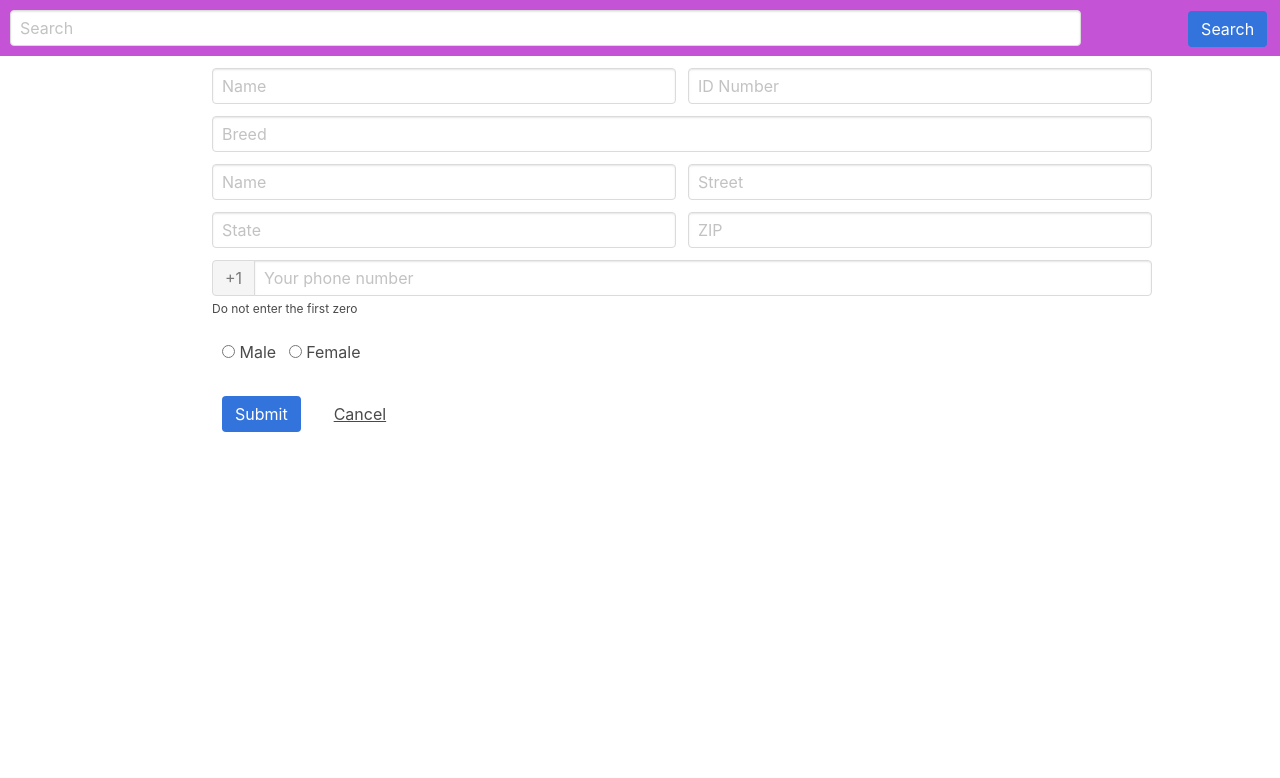
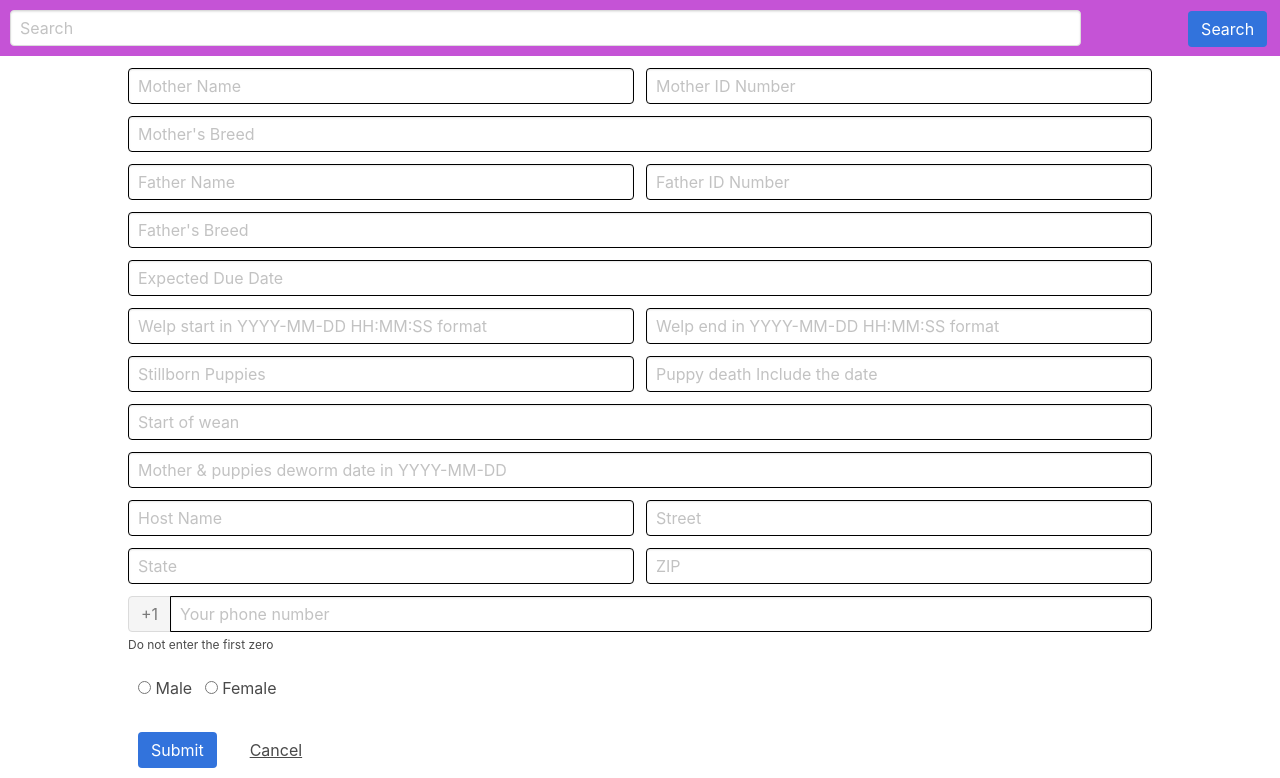
Before and after one commit to mitchellkulak/PawsOnCall, a PHP site: page /create.html in a window 1280 px wide. Shown: the part 80-858 px from the top of the page. Before the commit the page ends 512 px from the top, so only its background shows below. Run offline with PHP 8.4, Linux system fonts and the light colour scheme; some libraries are stand-ins or nearby versions.

Commit message:
updated create.html to take in all reasonable info

```diff
--- a/create.html
+++ b/create.html
@@ -48,74 +48,163 @@
 	</div>
 <!--sarchbar and button-->
 
+<!--mothers name, breed and id-->
 <div class="center">
   <div class="field is-horizontal">
-    <div class="field-label is-normal">
-      <label class="label">Mother</label>
-    </div>
     <div class="field-body">
       <div class="field">
         <p class="control is-expanded">
-          <input class="input" type="text" placeholder="Name">
+          <input class="input create" type="text" placeholder="Mother Name" id="motherName">
         </p>
       </div>
       <div class="field">
         <p class="control is-expanded">
-          <input class="input" type="text" placeholder="ID Number">
+          <input class="input create" type="text" placeholder="Mother ID Number" id="motherIdNum">
         </p>
       </div>
     </div>
   </div>
 
 <div class="field is-horizontal">
-    <div class="field-label is-normal">
-    </div>
   <div class="field-body">
     <div class="field">
       <p class="control is-expanded">
-          <input class="input" type="text" placeholder="Breed">
+        <input class="input create" type="text" placeholder="Mother's Breed" id=motherBreed>
+      </p>
+    </div>
+  </div>
+</div>
+<!--mothers name, breed and id-->
+
+<!--fathers name, breed and id-->
+  <div class="field is-horizontal">
+    <div class="field-body">
+      <div class="field">
+        <p class="control is-expanded">
+          <input class="input create" type="text" placeholder="Father Name" id="fatherName">
+        </p>
+      </div>
+      <div class="field">
+        <p class="control is-expanded">
+          <input class="input create" type="text" placeholder="Father ID Number" id="fatherIdNum">
         </p>
       </div>
     </div>
   </div>
 
   <div class="field is-horizontal">
-    <div class="field-label is-normal">
-      <label class="label">Host</label>
+    <div class="field-body">
+      <div class="field">
+        <p class="control is-expanded">
+          <input class="input create" type="text" placeholder="Father's Breed" id="fatherBreed">
+        </p>
       </div>
+    </div>
+  </div>
+<!--fathers name, breed and id-->
+
+<!--Expected due date-->
+<div class="field is-horizontal">
+  <div class="field-body">
+    <div class="field">
+      <p class="control is-expanded">
+        <input class="input create" type="text" placeholder="Expected Due Date" id="expectedDueDate">
+      </p>
+    </div>
+  </div>
+</div>
+<!--Expected due date-->
+
+<!--welp start and end date-->
+<div class="field is-horizontal">
+  <div class="field-body">
+    <div class="field">
+      <p class="control is-expanded">
+        <input class="input create" type="text" placeholder="Welp start in YYYY-MM-DD HH:MM:SS format" id="welpStart">
+      </p>
+    </div>
+    <div class="field">
+      <p class="control is-expanded">
+        <input class="input create" type="text" placeholder="Welp end in YYYY-MM-DD HH:MM:SS format" id="welpEnd">
+      </p>
+    </div>
+  </div>
+</div>
+<!--welp start and end date-->
+
+<!--welp start and end date-->
+<div class="field is-horizontal">
+  <div class="field-body">
+    <div class="field">
+      <p class="control is-expanded">
+        <input class="input create" type="text" placeholder="Stillborn Puppies" id="stillborn">
+      </p>
+    </div>
+    <div class="field">
+      <p class="control is-expanded">
+        <input class="input create" type="text" placeholder="Puppy death Include the date" id="puppyDeaths">
+      </p>
+    </div>
+  </div>
+</div>
+<!--welp start and end date-->
+
+<!--deworm date-->
+<div class="field is-horizontal">
+  <div class="field-body">
+    <div class="field">
+      <p class="control is-expanded">
+        <input class="input create" type="text" placeholder="Start of wean" id="weanDate">
+      </p>
+    </div>
+  </div>
+</div>
+<!--deworm date-->
+
+<!--deworm date-->
+<div class="field is-horizontal">
+  <div class="field-body">
+    <div class="field">
+      <p class="control is-expanded">
+        <input class="input create" type="text" placeholder="Mother & puppies deworm date in YYYY-MM-DD " id="dewormDate">
+      </p>
+    </div>
+  </div>
+</div>
+<!--deworm date-->
+
+<!--host information-->
+  <div class="field is-horizontal">
     <div class="field-body">
       <div class="field">
         <p class="control">
-          <input class="input" type="text" placeholder="Name">
+          <input class="input create" type="text" placeholder="Host Name" id="hostName">
         </p>
       </div>
       <div class="field">
         <p class="control">
-          <input class="input" type="text" placeholder="Street">
+          <input class="input create" type="text" placeholder="Street" id="street">
         </p>
       </div>
     </div>
   </div>
 
   <div class="field is-horizontal">
-    <div class="field-label is-normal">
-    </div>
     <div class="field-body">
       <div class="field">
         <p class="control is-expanded">
-          <input class="input" type="text" placeholder="State">
+          <input class="input create" type="text" placeholder="State" id="state">
         </p>
       </div>
       <div class="field">
         <p class="control is-expanded">
-          <input class="input" type="text" placeholder="ZIP">
+          <input class="input create" type="text" placeholder="ZIP" id="zip">
         </p>
       </div>
     </div>
   </div>
 
   <div class="field is-horizontal">
-    <div class="field-label"></div>
     <div class="field-body">
       <div class="field is-expanded">
         <div class="field has-addons">
@@ -125,26 +214,24 @@
             </a>
           </p>
           <p class="control is-expanded">
-            <input class="input" type="tel" placeholder="Your phone number">
+            <input class="input create" type="tel" placeholder="Your phone number" id="phoneNum">
           </p>
         </div>
         <p class="help">Do not enter the first zero</p>
       </div>
     </div>
   </div>
+<!--host information-->
 
   <div class="field is-horizontal">
-    <div class="field-label">
-      <label class="label">Gender</label>
-    </div>
     <div class="field-body">
       <div class="field is-narrow">
-        <div class="control" style="background-color: #ffffff">
+        <div class="control create">
           <label class="radio">
             <input type="radio" name="member">
             Male
           </label>
-          <label class="radio">
+          <label class="radio create">
             <input type="radio" name="member">
             Female
           </label>
@@ -154,14 +241,12 @@
   </div>
 
   <div class="field is-horizontal">
-    <div class="field-label">
+    <div class="field-body">
+      <div class="control create">
+      <button class="button is-link" id="submitButton">Submit</button>
     </div>
-    <div class="field-body">
-      <div class="control" style="background-color: #ffffff">
-      <button class="button is-link">Submit</button>
-    </div>
-    <div class="control" style="background-color: #ffffff">
-      <button class="button is-text">Cancel</button>
+    <div class="control create">
+      <button class="button is-text" id="cancelButton">Cancel</button>
     </div>
     </div>
   </div>
--- a/pawscustom.css
+++ b/pawscustom.css
@@ -126,7 +126,8 @@ input.input.create{
 }
 
 .center{
-    width: 90%;
+	margin: auto;
+    width: 80%;
 }
 
 div.buttons{
@@ -167,3 +168,11 @@ label.label{
 .mother{
 	padding: 12px;
 }
+
+input.create{
+	border: 1px solid black;
+}
+
+div.control.create{
+	background: #ffffff;
+}
--- a/puppies.html
+++ b/puppies.html
@@ -82,10 +82,10 @@
 
 				<!--mother name & litter select-->
 				<article class="tile is-child notification is-primary is-12">
-          <p class="title">Ein</p>
+          <p class="title" id="dogNameDiv">dog name</p>
 		  		  <p class="subtitle">
 							<div class="dropdown">
-							<button onclick="myFunction()" class="dropbtn">Select Litter</button>
+							<button onclick="myFunction()" class="dropbtn" id="litterNameDiv">Select Litter</button>
 								<div id="myDropdown" class="dropdown-content">
 									<a onclick="addMed('Litter 1')">1</a>
 									<a onclick="addMed('Litter 2')">2</a>
```
Also changed, not shown: mother.html (+4 -4 lines). Lines whose indentation alone changed are shown as unchanged.
